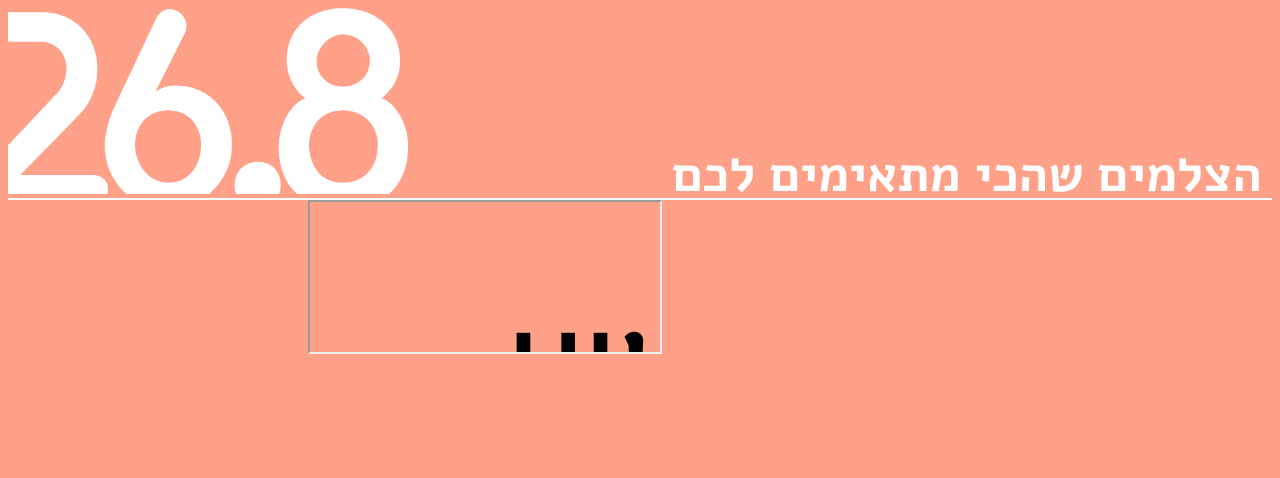
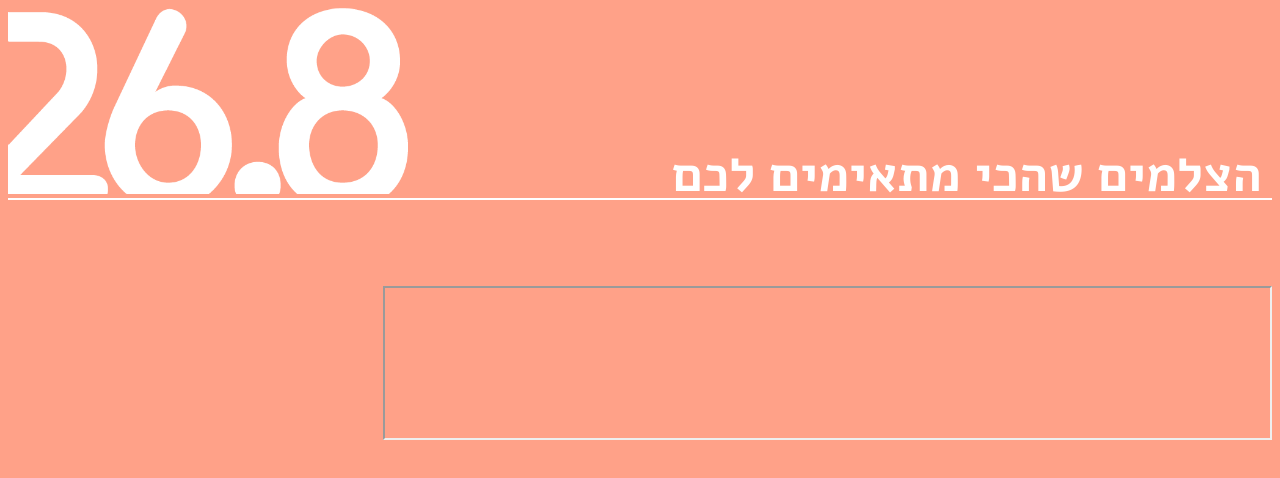
Before and after one commit to nogashimoni/GetWeddy, a website: page client/stills.html in a window 1280 px wide. Drawn offline with nearby package versions, Linux system fonts and the light colour scheme; no server answers.

Commit message:
embedded box

```diff
--- a/client/css/custom.css
+++ b/client/css/custom.css
@@ -53,15 +53,17 @@ h2 {
 }
 
 iframe {
-    height: auto;
-    width: 350px;
-    /*border-right: solid white 3px;*/
+    height: 100%;
+    width: 70%;
+    /*border-style: none;*/
     float: right;
+    vertical-align: top;
 }
 
 table {
     width: 50%;
     margin: 0 auto;
+    float: right;
 }
 
 table tr {
--- a/client/stillsTable.html
+++ b/client/stillsTable.html
@@ -7,9 +7,6 @@
 </head>
 
 <body>
-
-<h1 align="right">HI!</h1>
-
 <div>
     <table ng-app="app" ng-controller="httpCtrl">
         <tr ng-repeat="supplier in allSuppliers">
```
